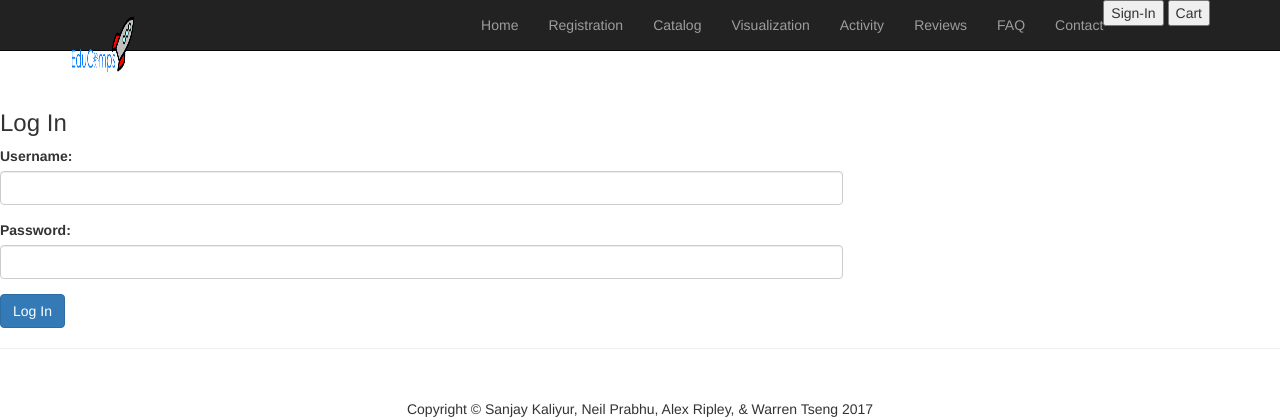
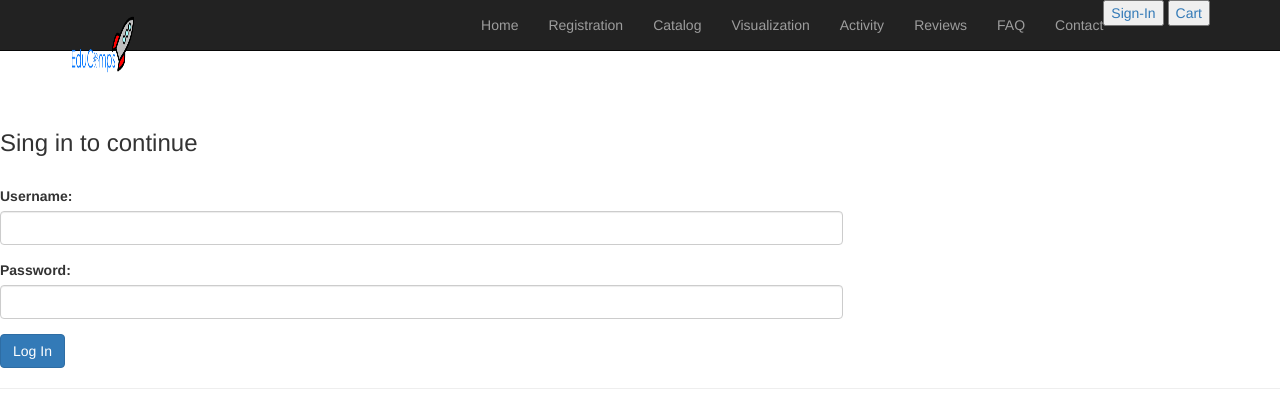
Before and after one commit to sanjaykaliyur/EduCamps-Website, a PHP site: page /login.php in a window 1280 px wide. Shown: the top 420 px of the page. Run offline with PHP 8.4, Linux system fonts and the light colour scheme.

Commit message:
minor tweaks

```diff
--- a/header.php
+++ b/header.php
@@ -28,8 +28,8 @@
         <div class="container">
             <!-- Brand and toggle get grouped for better mobile display -->
             <div id="userCntrl" style="float:right;">
-              <button>Sign-In</button>
-              <button>Cart</button>
+              <button><a href="login.php">Sign-In</a></button>
+              <button><a href=#>Cart</a></button>
             </div>
             <div class="navbar-header">
                 <button type="button" class="navbar-toggle" data-toggle="collapse" data-target="#bs-example-navbar-collapse-1">
--- a/login.php
+++ b/login.php
@@ -5,9 +5,11 @@
 <body>
   <br>
   <br>
+  <br>
         <div class="row">
             <div class="col-md-8">
-                <h3>Log In</h3>
+                <h3>Sing in to continue</h3>
+                <br>
                 <form name="sentMessage" id="contactForm" novalidate>
                     <div class="control-group form-group">
                         <div class="controls">
```
